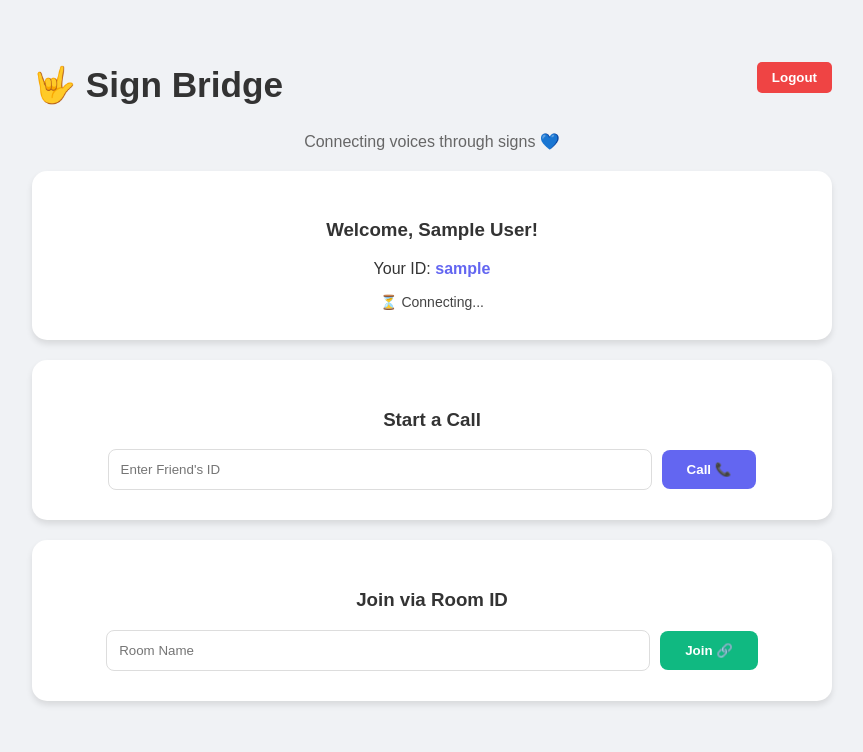
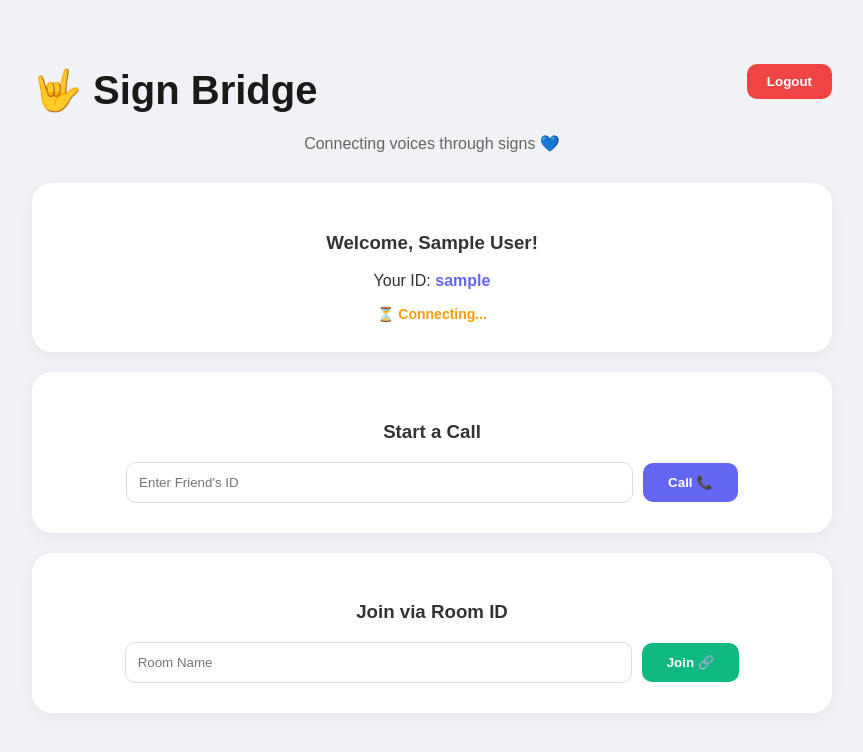
Before and after one commit to Khushi-1405/sign-bridge-frontend, a React app in the folder frontend/: page / in a window 1280 px wide. Shown: the top 752 px of the page, without its empty margins (208-1071 px from the left). Built offline with nearby package versions, Linux system fonts and the light colour scheme; no server answers; sample sign-in values are in the browser's storage; the HTML template or start-up script is replaced by a standard one.

Commit message:
Fix Home.jsx typo and update socket connection logic

```diff
--- a/frontend/src/pages/Home.jsx
+++ b/frontend/src/pages/Home.jsx
@@ -7,33 +7,44 @@ const Home = () => {
 
   // 👤 FETCH LOGGED-IN USER DATA
   const user = JSON.parse(localStorage.getItem("user"));
-  const userId = user?.username; // Your customized username
-  const fullName = user?.name;   // Your actual name
-  const _profilePic = user?.profilePic; // For later use
+  const userId = user?.username;
+  const fullName = user?.name;
 
   const [roomInput, setRoomInput] = useState("");
   const [targetId, setTargetId] = useState("");
   const [incomingCall, setIncomingCall] = useState(null);
+  // ✅ FIXED: Changed 'sellsRegistered' to 'setIsRegistered' to match your usage
   const [isRegistered, setIsRegistered] = useState(false);
 
   // 🔌 SOCKET SETUP
   useEffect(() => {
-    // 1. Auth Guard: If no user is logged in, redirect to login
+    // 1. Auth Guard
     if (!userId) {
       navigate("/login");
-      return; // Stop execution if no user
+      return;
     }
 
-    // 2. Register user with socket if already connected
+    // Function to handle registration logic
+    const register = () => {
+      socket.emit("register-user", userId);
+      // We don't set isRegistered to true here;
+      // we wait for the 'registered' or 'me' event from server
+    };
+
+    // 2. Immediate Check
     if (socket.connected) {
-      socket.emit("register-user", userId);
-      //setIsRegistered(true);
+      register();
     }
 
     // 3. Socket Event Listeners
     socket.on("connect", () => {
-      console.log("Socket connected:", socket.id);
-      socket.emit("register-user", userId);
+      console.log("✅ Socket connected:", socket.id);
+      register();
+    });
+
+    socket.on("me", (id) => {
+      console.log("🤝 Handshake received:", id);
+      setIsRegistered(true);
     });
 
     socket.on("registered", () => {
@@ -46,18 +57,24 @@ const Home = () => {
       setIncomingCall({ from, roomId });
     });
 
-    // 4. Cleanup on unmount
+    socket.on("disconnect", () => {
+      setIsRegistered(false);
+    });
+
+    // 4. Cleanup
     return () => {
       socket.off("connect");
+      socket.off("me");
       socket.off("registered");
       socket.off("incoming-call");
+      socket.off("disconnect");
     };
-  }, [userId, navigate]); // The bracket was closed too early before!
+  }, [userId, navigate]);
 
   // 📞 CALL USER
   const callUser = () => {
     if (!isRegistered) {
-      alert("⚠️ Connecting to server...");
+      alert("⏳ Connecting to server... please wait a moment.");
       return;
     }
     if (!targetId.trim()) return;
@@ -77,28 +94,26 @@ const Home = () => {
 
   // ❌ LOGOUT
   const handleLogout = () => {
-    localStorage.removeItem("user");
-    localStorage.removeItem("token");
-    // Using navigate instead of reload for a smoother SPA experience
+    localStorage.clear();
     navigate("/login");
   };
 
   return (
-    <div style={{ textAlign: "center", padding: "40px", backgroundColor: "#f0f2f5", minHeight: "100vh" }}>
-      <div style={{ display: "flex", justifyContent: "space-between", alignItems: "center", maxWidth: "800px", margin: "0 auto" }}>
-        <h1>🤟 Sign Bridge</h1>
+    <div style={styles.page}>
+      <div style={styles.header}>
+        <h1 style={styles.logo}>🤟 Sign Bridge</h1>
         <button onClick={handleLogout} style={styles.logoutBtn}>Logout</button>
       </div>
 
-      <p style={{ color: "#666" }}>Connecting voices through signs 💙</p>
+      <p style={styles.subtext}>Connecting voices through signs 💙</p>
 
       {/* 📞 INCOMING CALL OVERLAY */}
       {incomingCall && (
         <div style={styles.overlay}>
           <div style={styles.cardDark}>
-            <h2>📞 Incoming Call</h2>
-            <p>{incomingCall.from} is calling you...</p>
-            <div style={{ display: "flex", gap: "20px", marginTop: "20px" }}>
+            <h2 style={{fontSize: '2rem'}}>📞 Incoming Call</h2>
+            <p style={{margin: '15px 0'}}>{incomingCall.from} is calling you...</p>
+            <div style={{ display: "flex", gap: "20px", marginTop: "20px", justifyContent: 'center' }}>
               <button style={styles.accept} onClick={acceptCall}>Accept</button>
               <button style={styles.reject} onClick={() => setIncomingCall(null)}>Reject</button>
             </div>
@@ -111,7 +126,7 @@ const Home = () => {
         <div style={styles.mainCard}>
           <h3>Welcome, {fullName}!</h3>
           <p>Your ID: <span style={{ color: "#6366f1", fontWeight: "bold" }}>{userId}</span></p>
-          <div style={styles.statusBadge}>
+          <div style={{...styles.statusBadge, color: isRegistered ? '#22c55e' : '#f59e0b'}}>
             {isRegistered ? "🟢 Online" : "⏳ Connecting..."}
           </div>
         </div>
@@ -146,17 +161,21 @@ const Home = () => {
 
 // 🎨 STYLES
 const styles = {
-  container: { maxWidth: "800px", margin: "20px auto", display: "grid", gap: "20px" },
-  mainCard: { background: "white", padding: "30px", borderRadius: "15px", boxShadow: "0 4px 6px rgba(0,0,0,0.1)" },
-  input: { padding: "12px", width: "70%", borderRadius: "8px", border: "1px solid #ddd", marginRight: "10px", outline: "none" },
-  statusBadge: { marginTop: "10px", fontSize: "14px", color: "#444" },
-  callBtn: { background: "#6366f1", color: "white", border: "none", padding: "12px 25px", borderRadius: "8px", cursor: "pointer" },
-  joinBtn: { background: "#10b981", color: "white", border: "none", padding: "12px 25px", borderRadius: "8px", cursor: "pointer" },
-  logoutBtn: { background: "#ef4444", color: "white", border: "none", padding: "8px 15px", borderRadius: "5px", cursor: "pointer" },
-  overlay: { position: "fixed", top: 0, left: 0, width: "100vw", height: "100vh", backgroundColor: "rgba(0,0,0,0.85)", display: "flex", justifyContent: "center", alignItems: "center", zIndex: 9999 },
-  cardDark: { background: "#111", padding: "40px", borderRadius: "20px", textAlign: "center", color: "white" },
-  accept: { background: "#22c55e", color: "white", border: "none", padding: "12px 30px", borderRadius: "10px", cursor: "pointer", fontWeight: "bold" },
-  reject: { background: "#ef4444", color: "white", border: "none", padding: "12px 30px", borderRadius: "10px", cursor: "pointer", fontWeight: "bold" },
+  page: { textAlign: "center", padding: "40px", backgroundColor: "#f0f2f5", minHeight: "100vh" },
+  header: { display: "flex", justifyContent: "space-between", alignItems: "center", maxWidth: "800px", margin: "0 auto" },
+  logo: { fontSize: '2.5rem', color: '#1a1a1a' },
+  subtext: { color: "#666", marginTop: '10px' },
+  container: { maxWidth: "800px", margin: "30px auto", display: "grid", gap: "20px" },
+  mainCard: { background: "white", padding: "30px", borderRadius: "20px", boxShadow: "0 4px 15px rgba(0,0,0,0.05)" },
+  input: { padding: "12px", width: "65%", borderRadius: "10px", border: "1px solid #ddd", marginRight: "10px", outline: "none" },
+  statusBadge: { marginTop: "15px", fontSize: "14px", fontWeight: '600' },
+  callBtn: { background: "#6366f1", color: "white", border: "none", padding: "12px 25px", borderRadius: "10px", cursor: "pointer", fontWeight: 'bold' },
+  joinBtn: { background: "#10b981", color: "white", border: "none", padding: "12px 25px", borderRadius: "10px", cursor: "pointer", fontWeight: 'bold' },
+  logoutBtn: { background: "#ef4444", color: "white", border: "none", padding: "10px 20px", borderRadius: "10px", cursor: "pointer", fontWeight: 'bold' },
+  overlay: { position: "fixed", top: 0, left: 0, width: "100vw", height: "100vh", backgroundColor: "rgba(0,0,0,0.9)", display: "flex", justifyContent: "center", alignItems: "center", zIndex: 9999 },
+  cardDark: { background: "#1f2937", padding: "50px", borderRadius: "30px", textAlign: "center", color: "white" },
+  accept: { background: "#22c55e", color: "white", border: "none", padding: "12px 30px", borderRadius: "12px", cursor: "pointer", fontWeight: "bold" },
+  reject: { background: "#ef4444", color: "white", border: "none", padding: "12px 30px", borderRadius: "12px", cursor: "pointer", fontWeight: "bold" },
 };
 
 export default Home;
--- a/frontend/src/socket.js
+++ b/frontend/src/socket.js
@@ -1,24 +1,30 @@
 import { io } from "socket.io-client";
 
-// 🔥 This logic ensures it works both during development and after deployment
-const SOCKET_URL = window.location.hostname === "localhost"
-  ? "http://localhost:5000"
-  : "https://sign-bridge-backend.onrender.com";
+// 🔥 Prioritize Environment Variable, then check for localhost, then use the live fallback
+const SOCKET_URL = import.meta.env.VITE_API_URL ||
+  (window.location.hostname === "localhost"
+    ? "http://localhost:5000"
+    : "https://sign-bridge-frontend-am22.onrender.com");
 
 const socket = io(SOCKET_URL, {
-  transports: ["websocket"], // 🚀 Forces websocket for lower latency in sign detection
+  // 🚀 Added "polling" as a fallback. Render free tier sometimes blocks
+  // initial websocket upgrades, so polling ensures the connection starts.
+  transports: ["websocket", "polling"],
   autoConnect: true,
   reconnection: true,
-  reconnectionAttempts: 5,
+  reconnectionAttempts: 10, // Increased for better stability on free tier
+  withCredentials: true,    // Required for cross-origin cookie/session handling
 });
 
-// ✅ Connection Listeners (Helpful for debugging during your demo)
+// ✅ Connection Listeners
 socket.on("connect", () => {
   console.log("✅ Connected to SignBridge Server | ID:", socket.id);
 });
 
 socket.on("connect_error", (err) => {
   console.error("❌ Socket Connection Error:", err.message);
+
+  // If websocket fails, it will automatically try polling because of the transports array above
 });
 
 export default socket;
```
Also changed, not shown: 1 other file (tests, documents, lock files or other folders).
